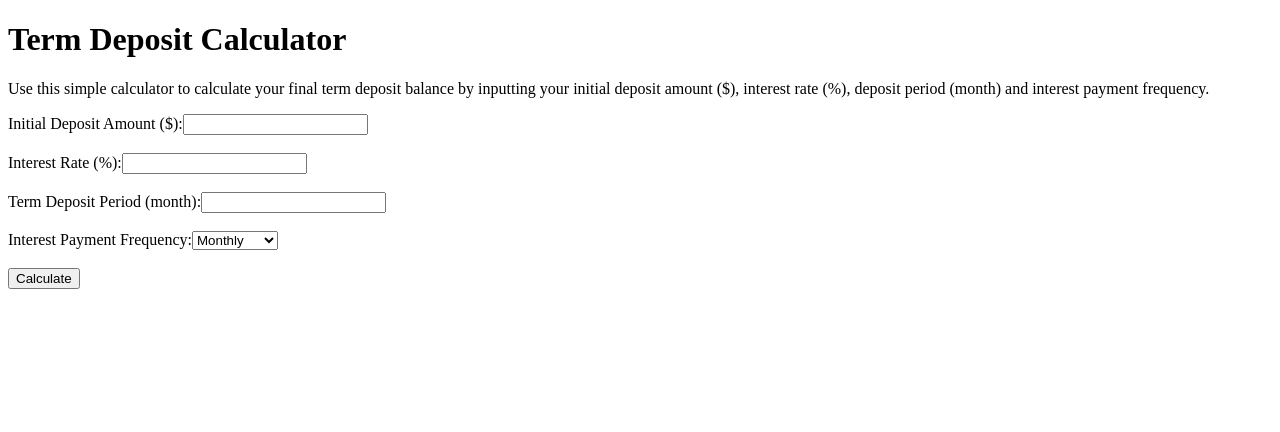
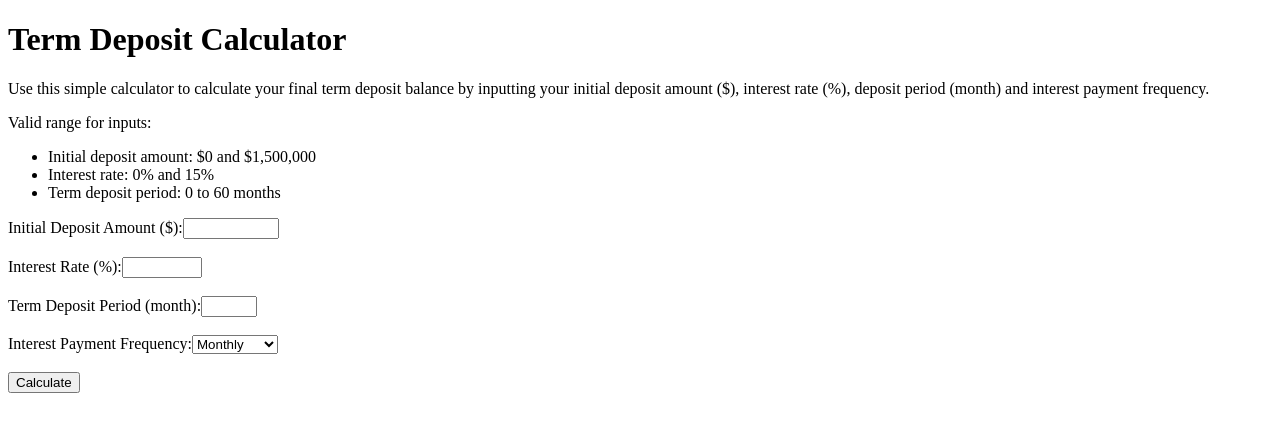
Before and after one commit to melissa83838/term-deposits-calculator, a React (Vite) app: page / in a window 1280 px wide. Shown: the top 432 px of the page. Built offline with nearby package versions, Linux system fonts and the light colour scheme.

Commit message:
Add validation to UI

```diff
--- a/src/App.jsx
+++ b/src/App.jsx
@@ -29,12 +29,21 @@ function App() {
         by inputting your initial deposit amount ($), interest rate (%), deposit
         period (month) and interest payment frequency.
       </p>
+      <p>Valid range for inputs: </p>
+      <ul>
+        <li>Initial deposit amount: $0 and $1,500,000</li>
+        <li>Interest rate: 0% and 15%</li>
+        <li>Term deposit period: 0 to 60 months</li>
+      </ul>
       <form onSubmit={handleSubmit}>
         {/* Initial deposit amount */}
         <label>
           Initial Deposit Amount ($):
           <input
+            required
             type="number"
+            min="1000"
+            max="1500000"
             value={initialDeposit}
             onChange={(e) => {
               setInitialDeposit(e.target.value);
@@ -48,7 +57,11 @@ function App() {
         <label>
           Interest Rate (%):
           <input
+            required
             type="number"
+            min="0"
+            max="15"
+            step="0.01"
             value={interestRate}
             onChange={(e) => {
               setInterestRate(e.target.value);
@@ -62,7 +75,10 @@ function App() {
         <label>
           Term Deposit Period (month):
           <input
+            required
             type="number"
+            min="3"
+            max="60"
             value={depositPeriod}
             onChange={(e) => {
               setDepositPeriod(e.target.value);
```
